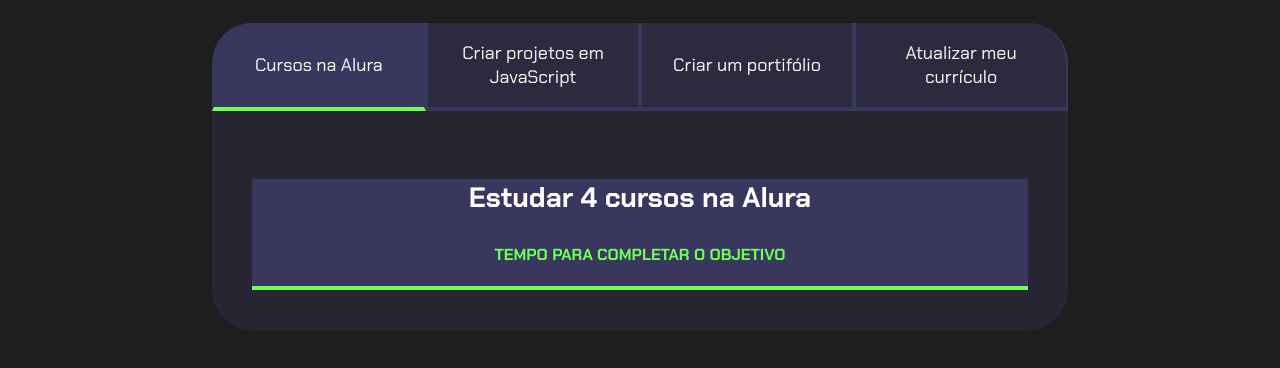
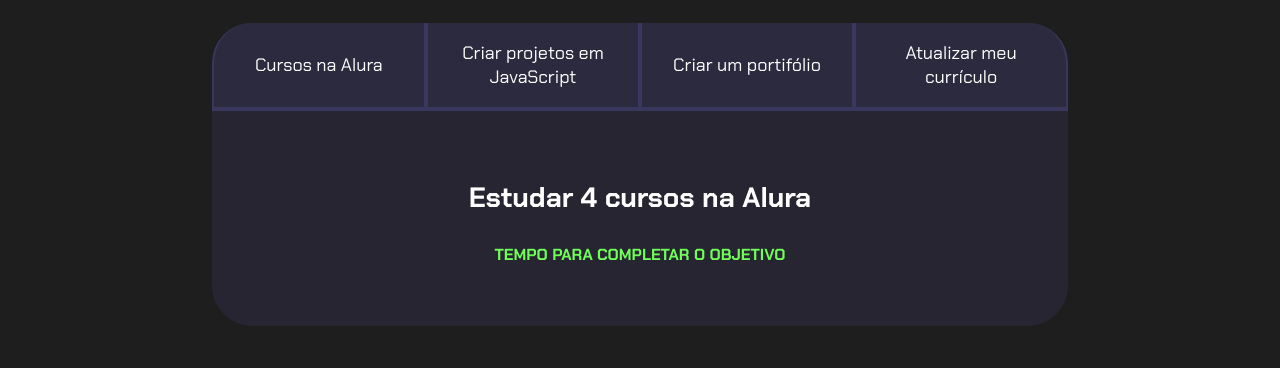
Before and after one commit to allanadasilvapego/Avaliacao-2---1-trimestre, a plain HTML site: page index.html in a window 1280 px wide. Shown: the part 80-448 px from the top of the page. Drawn offline with Linux system fonts and the light colour scheme.

Commit message:
Update style.css

```diff
--- a/style.css
+++ b/style.css
@@ -59,10 +59,7 @@ body {
 .botoes {
     display: block;
 }
-.ativo{
-    background-color: var(--botao-ativo);
-    border-bottom: 4px solid var(--verde);
-}
+
 
 @media screen and (min-width: 768px) {
     .botoes {
```
